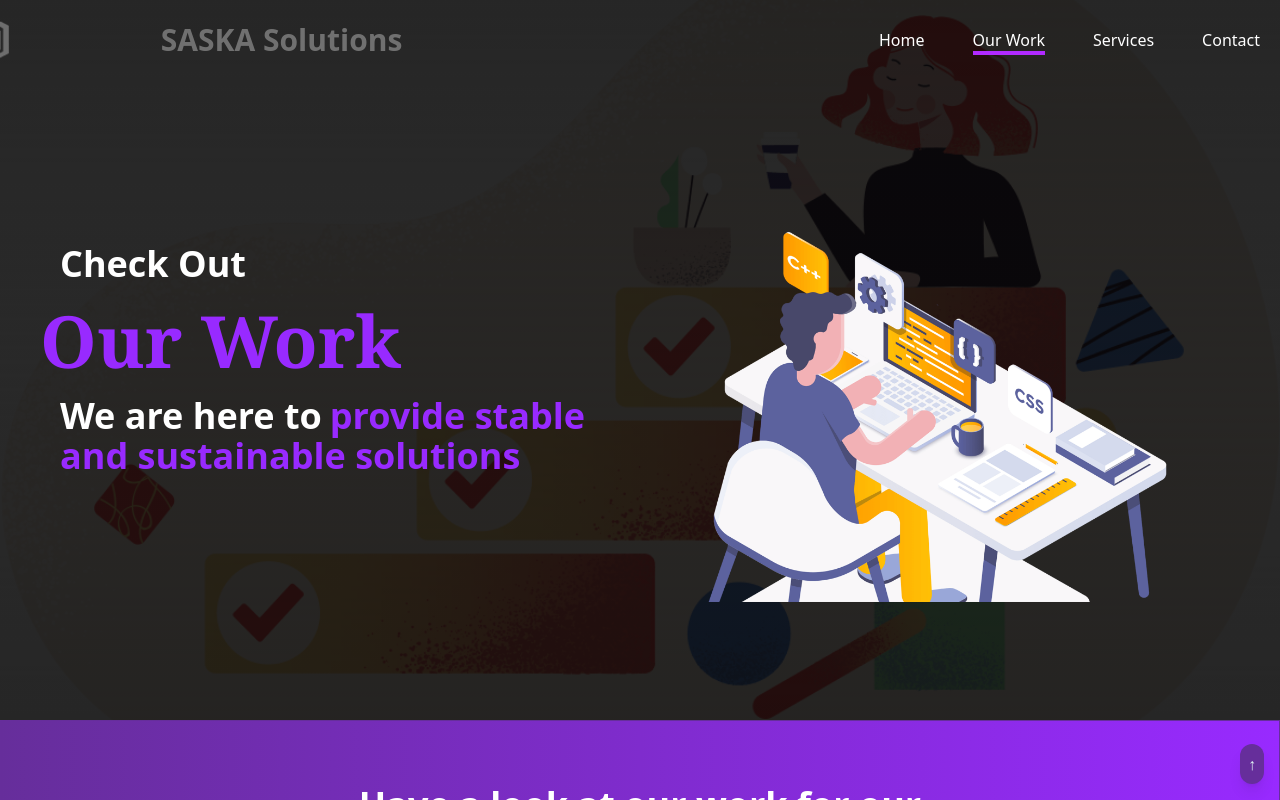
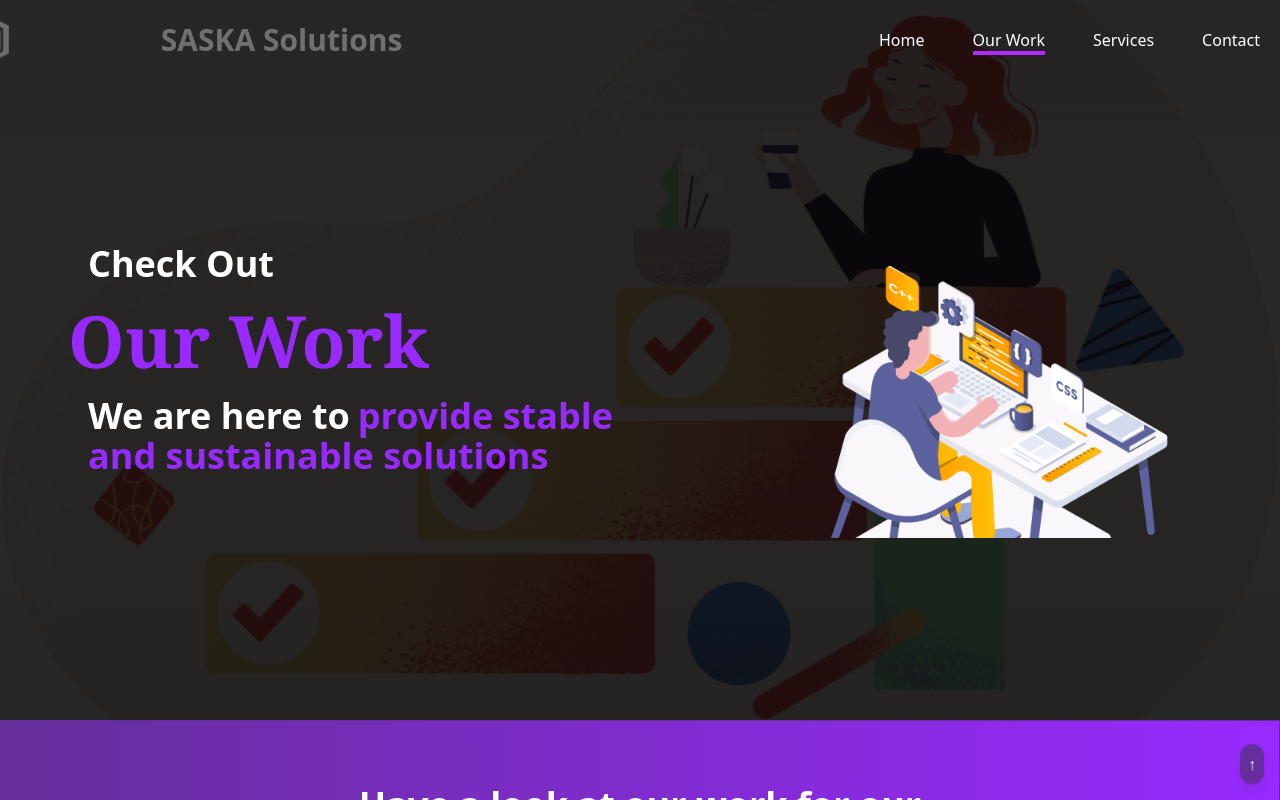
Before and after one commit to AbdulHannan003/sampleCss, a React (Vite) app: page /portfolio in a window 1280 px wide. Shown: the top 800 px of the page. Built offline with nearby package versions, Linux system fonts and the light colour scheme.

Commit message:
Optimization

```diff
--- a/package.json
+++ b/package.json
@@ -17,6 +17,7 @@
     "react-dom": "^18.2.0",
     "react-icons": "^5.2.1",
     "react-intersection-observer": "^9.10.2",
+    "react-lazyload": "^3.2.1",
     "react-loader-spinner": "^6.1.6",
     "react-router-dom": "^6.23.1",
     "react-slick": "^0.30.2",
--- a/src/components/Home/Banner.jsx
+++ b/src/components/Home/Banner.jsx
@@ -1,12 +1,64 @@
-import React from 'react';
+// import React from 'react';
+// import { ReactTyped } from 'react-typed';
+// import backgroundImage from '../../assets/bannernew.jpg';
+
+// function Banner() {
+
+//     return (
+//         <div
+//             style={{ backgroundImage: `url(${backgroundImage})` }}
+//             className="md:w-full px-2 md:px-[60px] content-center bg-cover bg-no-repeat bg-center h-[300px] md:h-[90vh]"
+//         >
+//             <div className='text-left font-semibold md:max-w-[1240px] mx-auto'>
+//                 <div className="md:text-4xl text-lg py-1 text-white-100 px-3 md:px-12 md:py-3">
+//                     We build
+//                 </div>
+//                 <div className="md:text-7xl text-2xl py-1 md:py-2 font-serif text-[#982aff]">
+//                     <h1>
+//                         Websites & much more.
+//                     </h1>
+//                 </div>
+//                 <div className="text-white-100 md:text-4xl text-lg py-1 px-3 md:px-12 md:py-3">
+//                     We are here to{' '}
+//                     <ReactTyped
+//                         className='text-[#982aff] md:text-4xl py-1 text-lg md:py-3'
+//                         strings={[
+//                             "get your ideas on track",
+//                             "solve your problems",
+//                             "grow your business",
+//                         ]}
+//                         typeSpeed={60}
+//                         backSpeed={50}
+//                         loop
+//                         showCursor={false}
+//                     />
+//                 </div>
+//                 <div className="text-white-100 md:w-2/4 px-12 md:text-lg py-1 md:py-12">
+//                     <button className='border-2 border-white-100 px-2 md:px-2 py-2 md:py-1 mt-4 rounded-full text-white hover:text-white-100 hover:bg-[#662e9b] hover:border-[#662e9b] duration-300'>
+//                         <a href="#plan" className='px-4 md:px-6 py-4 md:py-1 font-semibold'>Get Started</a>
+//                     </button>
+//                 </div>
+//             </div>
+//         </div>
+//     );
+// }
+
+// export default Banner;
+
+
+import React, { useMemo } from 'react';
 import { ReactTyped } from 'react-typed';
 import backgroundImage from '../../assets/bannernew.jpg';
+import LazyLoad from 'react-lazyload';
 
-function Banner() {
+const Banner = React.memo(() => {
+    const backgroundImageStyle = useMemo(() => ({
+        backgroundImage: `url(${backgroundImage})`,
+    }), []);
 
     return (
         <div
-            style={{ backgroundImage: `url(${backgroundImage})` }}
+            style={backgroundImageStyle}
             className="md:w-full px-2 md:px-[60px] content-center bg-cover bg-no-repeat bg-center h-[300px] md:h-[90vh]"
         >
             <div className='text-left font-semibold md:max-w-[1240px] mx-auto'>
@@ -20,6 +72,7 @@ function Banner() {
                 </div>
                 <div className="text-white-100 md:text-4xl text-lg py-1 px-3 md:px-12 md:py-3">
                     We are here to{' '}
+                    <LazyLoad height={200} offset={100}>
                         <ReactTyped
                             className='text-[#982aff] md:text-4xl py-1 text-lg md:py-3'
                             strings={[
@@ -32,6 +85,7 @@ function Banner() {
                             loop
                             showCursor={false}
                         />
+                    </LazyLoad>
                 </div>
                 <div className="text-white-100 md:w-2/4 px-12 md:text-lg py-1 md:py-12">
                     <button className='border-2 border-white-100 px-2 md:px-2 py-2 md:py-1 mt-4 rounded-full text-white hover:text-white-100 hover:bg-[#662e9b] hover:border-[#662e9b] duration-300'>
@@ -41,6 +95,6 @@ function Banner() {
             </div>
         </div>
     );
-}
+});
 
 export default Banner;
--- a/src/components/Portfolio/Banner.jsx
+++ b/src/components/Portfolio/Banner.jsx
@@ -22,8 +22,8 @@ function Banner() {
 
     return (
         <div style={divStyle} className="w-full content-center bg-cover bg-opacity-30 bg-no-repeat bg-center h-[300px] md:h-[90vh]">
-            <div className='md:flex md:justify-between md:px-4 md:w-[1240px] mx-auto'>
-                <div className='text-left font-bold self-center mx-3 md:mx-1 md:w-2/4'>
+            <div className='md:flex md:justify-between md:px-4'>
+                <div className='text-left font-bold self-center mx-3 md:mx-auto md:w-6/12'>
                     <div className="md:text-4xl text-lg text-white-100 md:mx-5 mx-3 md:py-3">
                         Check Out
                     </div>
@@ -43,7 +43,7 @@ function Banner() {
                         ></ReactTyped>
                     </div>
                 </div>
-                <div className='p-2 hidden md:flex w-2/4 h-[70vh]'>
+                <div className='p-2 hidden md:flex w-4/12 h-[70vh] mx-auto'>
                     <motion.img
                         src={img}
                         className='w-full h-full object-contain self-center'
```
Also changed, not shown: src/components/Home/Logo.jsx (+124 -8 lines), 1 other file (tests, documents, lock files or other folders). Lines whose indentation alone changed are shown as unchanged.
